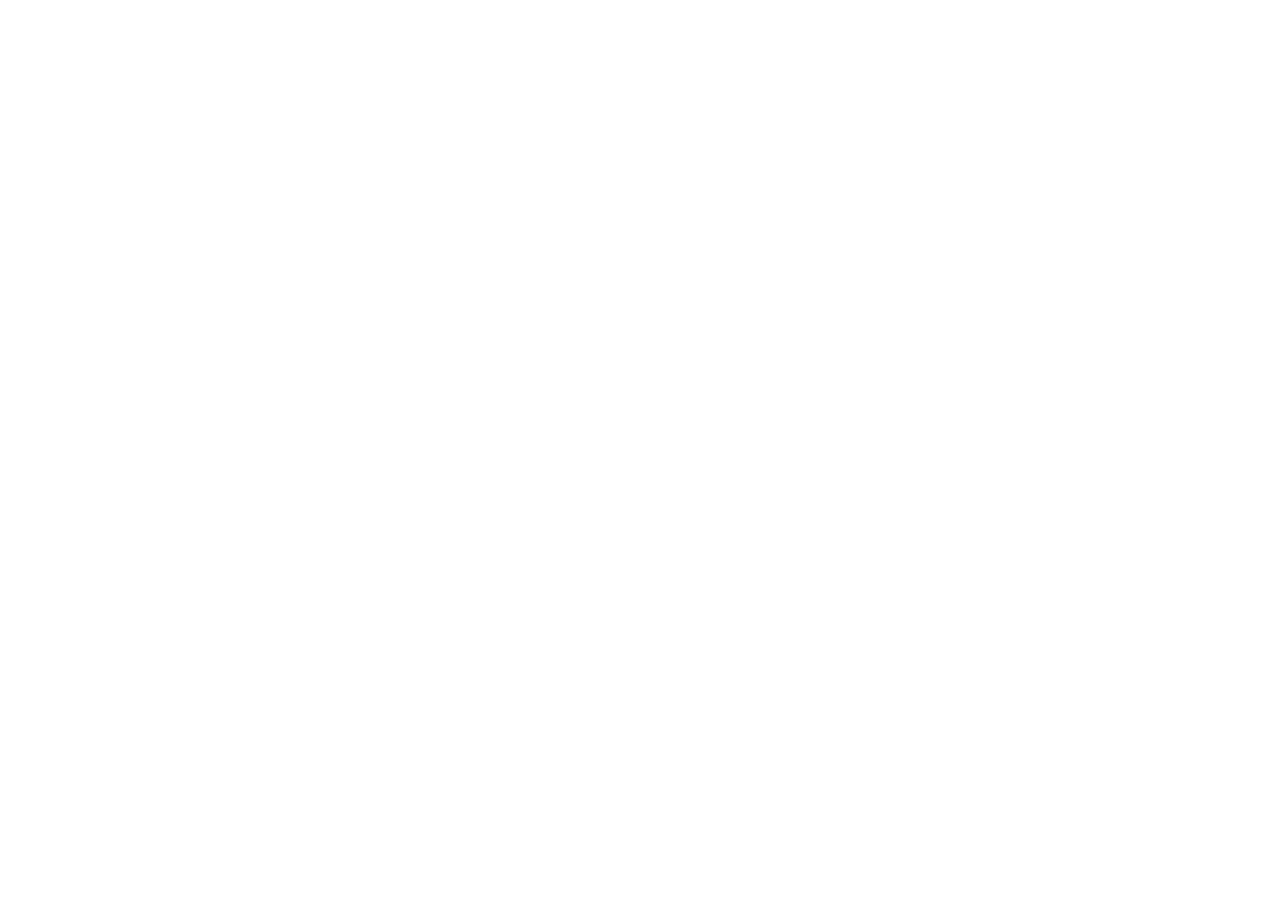
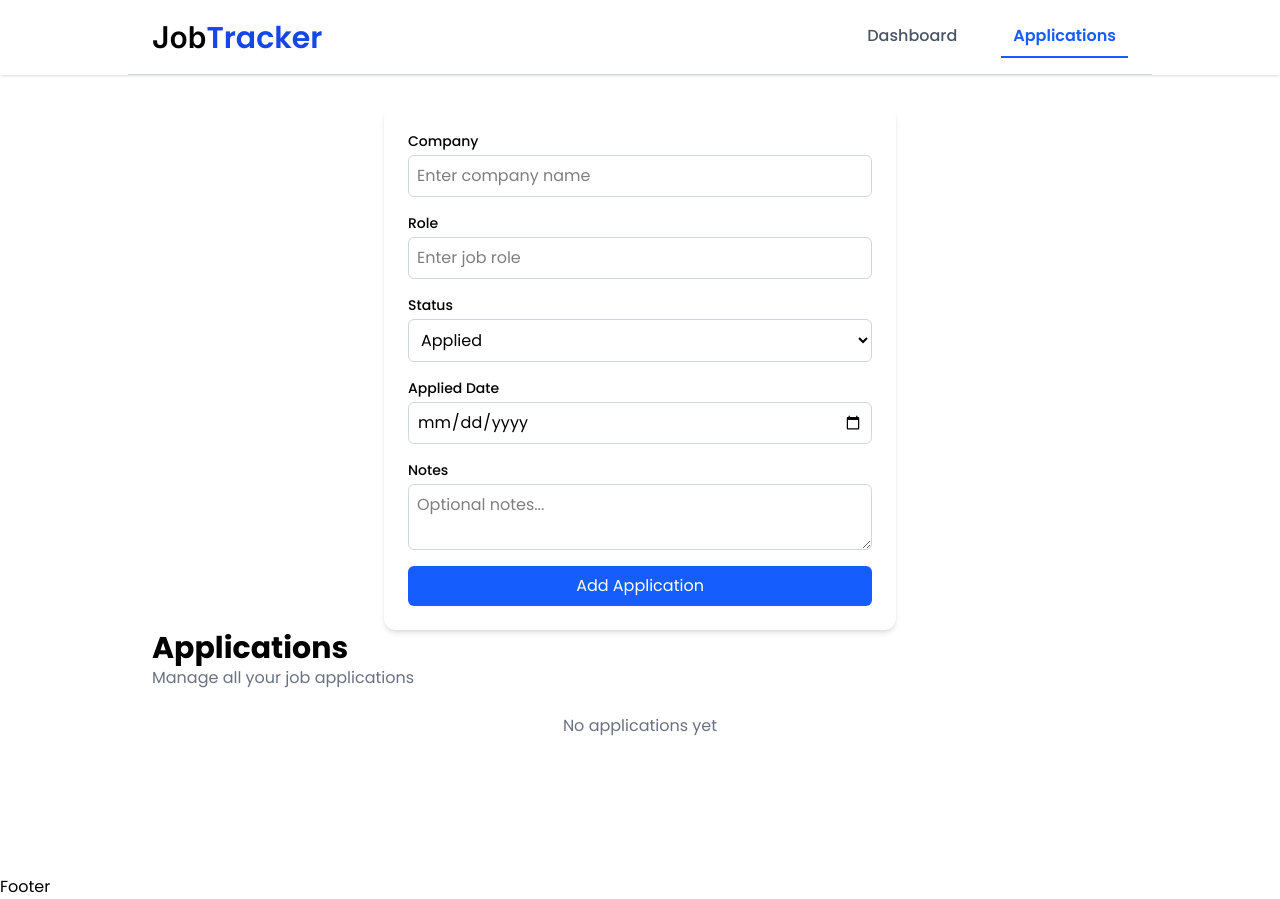
Before and after one commit to herikarajput3/Job-Application-Tacker, a React (Vite) app in the folder client/: page /applications in a window 1280 px wide. Before the commit this address had no page. Before the commit the page ends 800 px from the top, so only its background shows below. Built offline with nearby package versions, Linux system fonts and the light colour scheme.

Commit message:
feat: added application form

```diff
--- a/client/src/App.jsx
+++ b/client/src/App.jsx
@@ -1,13 +1,14 @@
 import { BrowserRouter as Router, Routes, Route } from "react-router-dom"
 import Layout from "./layouts/Layout"
 import Dashboard from "./pages/dashboard/Dashboard"
+import Applications from "./pages/applications/Applications"
 const App = () => {
   return (
     <Router>
       <Routes>
         <Route element={<Layout />} >
           <Route path="/" element={<Dashboard />} />
-
+          <Route path="/applications" element={<Applications />} />
         </Route>
       </Routes>
     </Router>
--- /dev/null
+++ b/client/src/components/ApplicationForm.jsx
@@ -0,0 +1,99 @@
+import React, { useState } from 'react'
+
+const ApplicationForm = ({ onAdd }) => {
+    const [company, setCompany] = useState("");
+    const [role, setRole] = useState("");
+    const [status, setStatus] = useState("Applied")
+    const [date, setDate] = useState("")
+    const [notes, setNotes] = useState("")
+
+    const handleSubmit = (e) => {
+        e.preventDefault();
+
+        const newApp = {
+            id: Date.now(),
+            company,
+            role,
+            status,
+            appliedDate: date,
+            notes
+        }
+
+        onAdd(newApp);
+        setCompany("");
+        setRole("");
+        setStatus("Applied");
+        setDate("");
+        setNotes("");
+    }
+
+    return (
+        <div className="max-w-lg mx-auto bg-white p-6 rounded-xl shadow-md">
+            <form onSubmit={handleSubmit} className='space-y-4'>
+
+                {/* Company */}
+                <div className='flex flex-col gap-1'>
+                    <label className='text-sm font-medium'>Company</label>
+                    <input
+                        type="text"
+                        value={company}
+                        onChange={(e) => setCompany(e.target.value)}
+                        className="w-full border border-gray-300 p-2 rounded-md"
+                        placeholder="Enter company name"
+                    />
+                </div>
+                {/* Role */}
+                <div className='flex flex-col gap-1'>
+                    <label className="text-sm font-medium">Role</label>
+                    <input
+                        type="text"
+                        value={role}
+                        onChange={(e) => setRole(e.target.value)}
+                        placeholder="Enter job role"
+                        className="w-full border border-gray-300 p-2 rounded-md"
+                    />
+                </div>
+                {/* Status */}
+                <div className='flex flex-col gap-1'>
+                    <label className="text-sm font-medium">Status</label>
+                    <select
+                        value={status}
+                        onChange={(e) => setStatus(e.target.value)}
+                        className="w-full border border-gray-300 p-2 rounded-md"
+                    >
+                        <option>Applied</option>
+                        <option>Interview</option>
+                        <option>Offer</option>
+                        <option>Rejected</option>
+                    </select>
+                </div>
+                {/* Date */}
+                <div className='flex flex-col gap-1'>
+                    <label className="text-sm font-medium">Applied Date</label>
+                    <input
+                        type="date"
+                        value={date}
+                        onChange={(e) => setDate(e.target.value)}
+                        className="w-full border border-gray-300 p-2 rounded-md"
+                    />
+                </div>
+                {/* Notes */}
+                <div className='flex flex-col gap-1'>
+                    <label className="text-sm font-medium">Notes</label>
+                    <textarea
+                        value={notes}
+                        onChange={(e) => setNotes(e.target.value)}
+                        placeholder="Optional notes..."
+                        className="w-full border border-gray-300 p-2 rounded-md"
+                    />
+                </div>
+
+                <button className="w-full bg-blue-600 text-white py-2 rounded-md hover:bg-blue-700 transition">
+                    Add Application
+                </button>
+            </form>
+        </div>
+    )
+}
+
+export default ApplicationForm
--- a/client/src/layouts/Layout.jsx
+++ b/client/src/layouts/Layout.jsx
@@ -7,7 +7,7 @@
     return (
         <div>
             <Navbar />
-            <main><Outlet /></main>
+            <main className='min-h-screen'><Outlet /></main>
             <Footer />
         </div>
     )
--- /dev/null
+++ b/client/src/pages/applications/Applications.jsx
@@ -0,0 +1,53 @@
+import React, { useState } from 'react'
+import ApplicationForm from '../../components/ApplicationForm'
+
+const Applications = () => {
+    const [applications, setApplications] = useState([])
+
+    const handleAddApplication = (newApp) => {
+        setApplications(prev => [...prev, newApp])
+    }
+    return (
+        <div className="max-w-5xl mx-auto px-6 py-8">
+            <ApplicationForm onAdd={handleAddApplication} />
+            <div className="mb-6">
+                <h1 className="text-3xl font-bold">Applications</h1>
+                <p className="text-gray-500">Manage all your job applications</p>
+            </div>
+            <div className='space-y-4'>
+                {applications.length === 0 ? (
+                    <p className='text-gray-500 text-center'>No applications yet</p>
+                ) : (
+                    applications.map((app) => (
+                        <div
+                            key={app.id}
+                            className='bg-white p-4 rounded shadow mb-3'
+                        >
+                            <div className="flex justify-between items-center">
+                                <div>
+                                    <p className="font-semibold">{app.role}</p>
+                                    <p className="text-sm text-gray-500">{app.company}</p>
+                                </div>
+
+                                <span className="text-sm bg-blue-100 text-blue-700 px-2 py-1 rounded">
+                                    {app.status}
+                                </span>
+                            </div>
+                            <p className="text-sm text-gray-400 mt-2">
+                                Applied on: {app.appliedDate}
+                            </p>
+
+                            {app.notes && (
+                                <p className="text-sm mt-1">{app.notes}</p>
+                            )}
+
+
+                        </div>
+                    ))
+                )}
+            </div>
+        </div>
+    )
+}
+
+export default Applications
--- a/client/src/pages/dashboard/Dashboard.jsx
+++ b/client/src/pages/dashboard/Dashboard.jsx
@@ -1,8 +1,46 @@
-import React from 'react'
+import React, { useState } from 'react'
 import { FaAward, FaBriefcase, FaUserTimes } from 'react-icons/fa'
 import { FaUserTie } from 'react-icons/fa6'
 
 const Dashboard = () => {
+  const [applications, setApplications] = useState([
+    {
+      id: 1,
+      company: "Google",
+      role: "Frontend Developer",
+      status: "Applied",
+      appliedDate: "2024-06-01",
+      notes: "Referred by friend"
+    },
+    {
+      id: 2,
+      company: "Amazon",
+      role: "Backend Developer",
+      status: "Interview",
+      appliedDate: "2024-06-01",
+      notes: "Referred by friend"
+    }
+  ])
+
+  const statusConfig = {
+    Applied: {
+      label: "Applied",
+      className: "bg-blue-100 text-blue-700"
+    },
+    Interview: {
+      label: "Interview",
+      className: "bg-yellow-100 text-yellow-700"
+    },
+    Offer: {
+      label: "Offer",
+      className: "bg-green-100 text-green-700"
+    },
+    Rejected: {
+      label: "Rejected",
+      className: "bg-red-100 text-red-700"
+    }
+  }
+
   return (
     <div className='max-w-6xl mx-auto px-6 py-8'>
       {/* Header */}
@@ -70,43 +108,22 @@
         </h2>
 
         <div className='bg-white rounded-xl shadow-sm border border-gray-200 p-6 hover:shadow-md transition-all duration-300'>
+          <div className='divide-y divide-gray-200'>
+            {applications.map((app) => (
+              <div key={app.id} className='flex justify-between items-center py-3'>
+                <div>
+                  <p className='font-medium'>{app.role}</p>
+                  <p className='text-sm text-gray-500'>{app.company}</p>
+                </div>
 
-          <div className='flex justify-between items-center py-3 border-b border-gray-200'>
-
-            <div >
-              <p className='font-medium'>Frontend Developer</p>
-              <p className='text-sm text-gray-500'>Google</p>
-            </div>
-
-            <span className='bg-blue-100 px-3 py-1 rounded-full text-sm font-medium text-blue-700'>
-              Applied
-            </span>
-          </div>
-
-          <div className='flex justify-between items-center py-3 border-b border-gray-200'>
-
-            <div>
-              <p className='font-medium'>React Developer</p>
-              <p className='text-sm text-gray-500'>Amazon</p>
-            </div>
-
-            <span className='bg-yellow-100 px-3 py-1 rounded-full text-sm font-medium text-yellow-700'>
-              Interview
-            </span>
-
+                <span className={`px-3 py-1 rounded-full text-sm font-medium ${statusConfig[app.status]?.className || "bg-gray-100 text-gray-700"}`}>
+                  {statusConfig[app.status]?.label || app.status}
+                </span>
+              </div>
+            ))}
           </div>
 
 
-          <div className='flex justify-between items-center py-3'>
-            <div>
-              <p className='font-medium'>Software Engineer</p>
-              <p className='text-sm text-gray-500'>Meta</p>
-            </div>
-
-            <span className='bg-green-100 px-3 py-1 rounded-full text-sm font-medium text-green-700'>
-              Offer
-            </span>
-          </div>
 
           <div className='pt-3 mt-3 border-t border-gray-200'>
             <button className='text-blue-600 text-sm font-medium cursor-pointer hover:text-blue-700 transition'>
```
